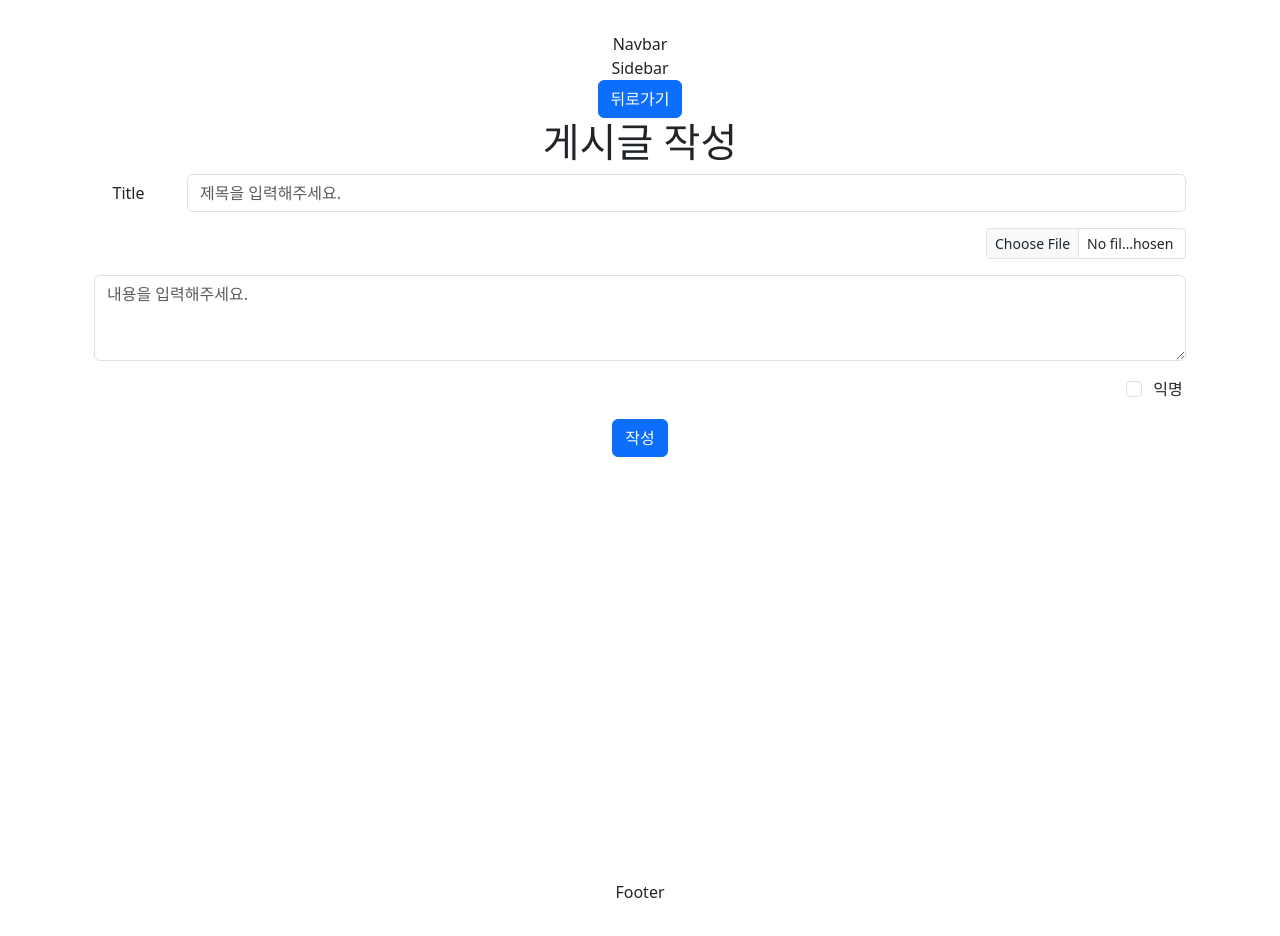
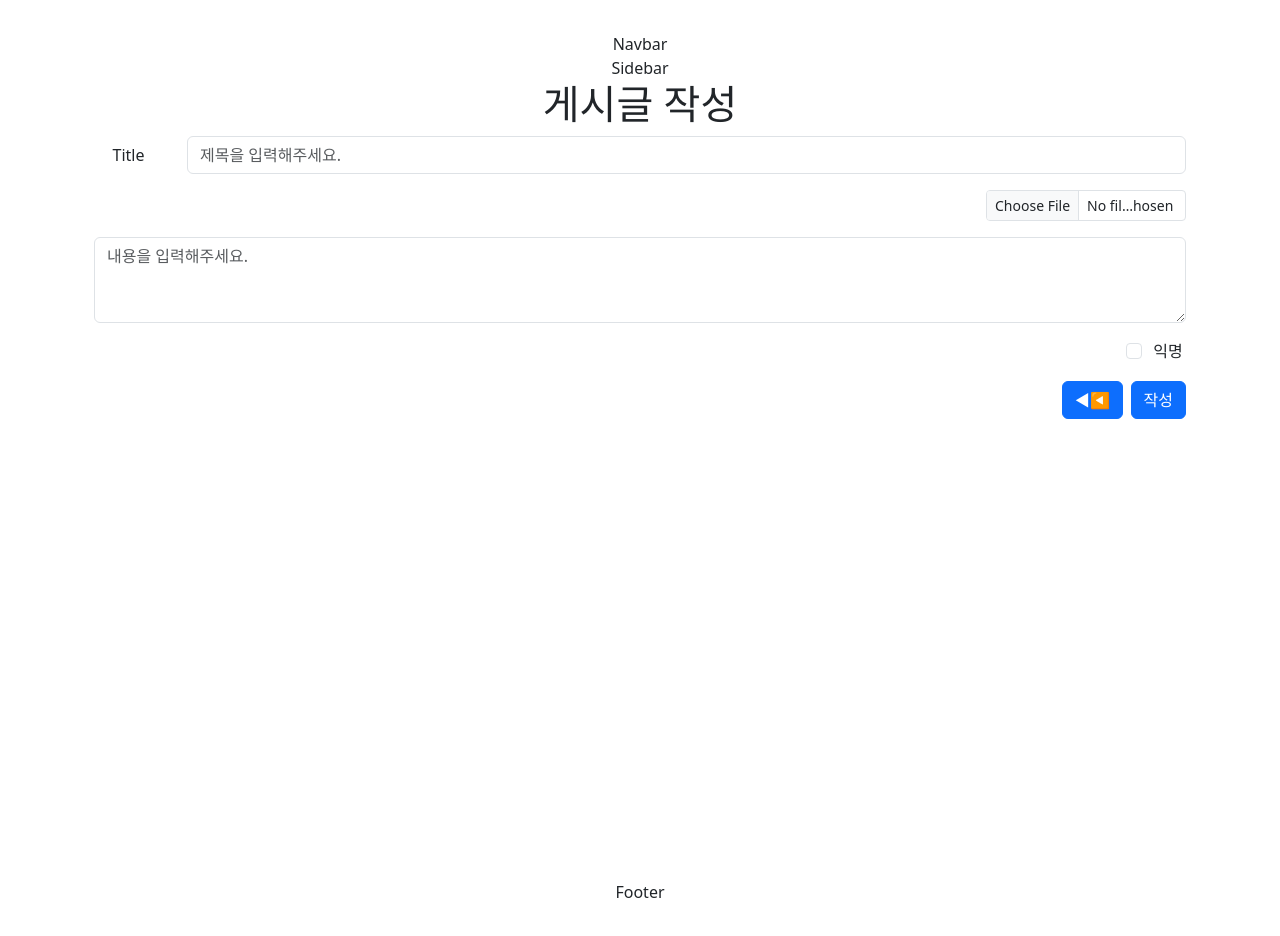
Before and after one commit to seohee99/Blueming, a React (Vite) app in the folder frontend/: page /board/write in a window 1280 px wide. Built offline with nearby package versions, Linux system fonts and the light colour scheme.

Commit message:
fix: 컴포넌트 위치 수정

```diff
--- a/frontend/src/routes/board/board/write/BoardWritePage.jsx
+++ b/frontend/src/routes/board/board/write/BoardWritePage.jsx
@@ -37,14 +37,6 @@ export default function BoardWritePage() {
 
   return (
     <Container className="min-vh-100">
-      <Button
-        onClick={(e) => {
-          navigate(-1);
-        }}
-      >
-        뒤로가기
-      </Button>
-
       <h1>게시글 작성</h1>
       <Form>
         <fieldset>
@@ -60,7 +52,7 @@ export default function BoardWritePage() {
               <Form.Control
                 type="text"
                 name="title"
-                value={newBoard.title}
+                value={title}
                 placeholder="제목을 입력해주세요."
                 onChange={handleInputChange}
               />
@@ -77,7 +69,7 @@ export default function BoardWritePage() {
               as="textarea"
               rows={3}
               name="content"
-              value={newBoard.content}
+              value={content}
               placeholder="내용을 입력해주세요."
               onChange={handleInputChange}
             />
@@ -96,9 +88,19 @@ export default function BoardWritePage() {
             />
           </Form.Group>
 
-          <Button variant="primary" type="button" onClick={handleWriteBoard}>
-            작성
-          </Button>
+          <div className="d-flex justify-content-end mb-3">
+            <Button
+              onClick={(e) => {
+                navigate(-1);
+              }}
+              className="me-2"
+            >
+              ◀◀️
+            </Button>
+            <Button type="button" onClick={handleWriteBoard}>
+              작성
+            </Button>
+          </div>
         </fieldset>
       </Form>
     </Container>
```
